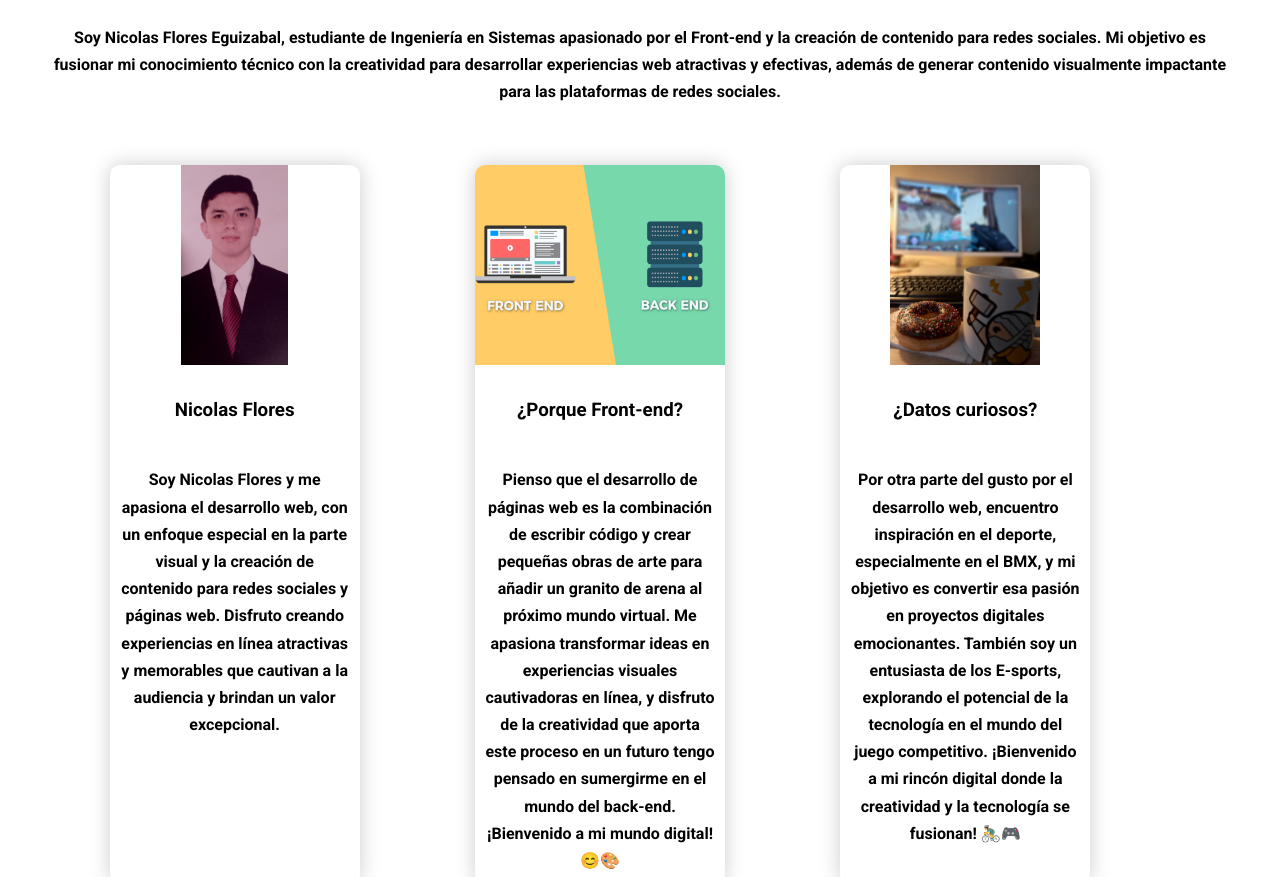
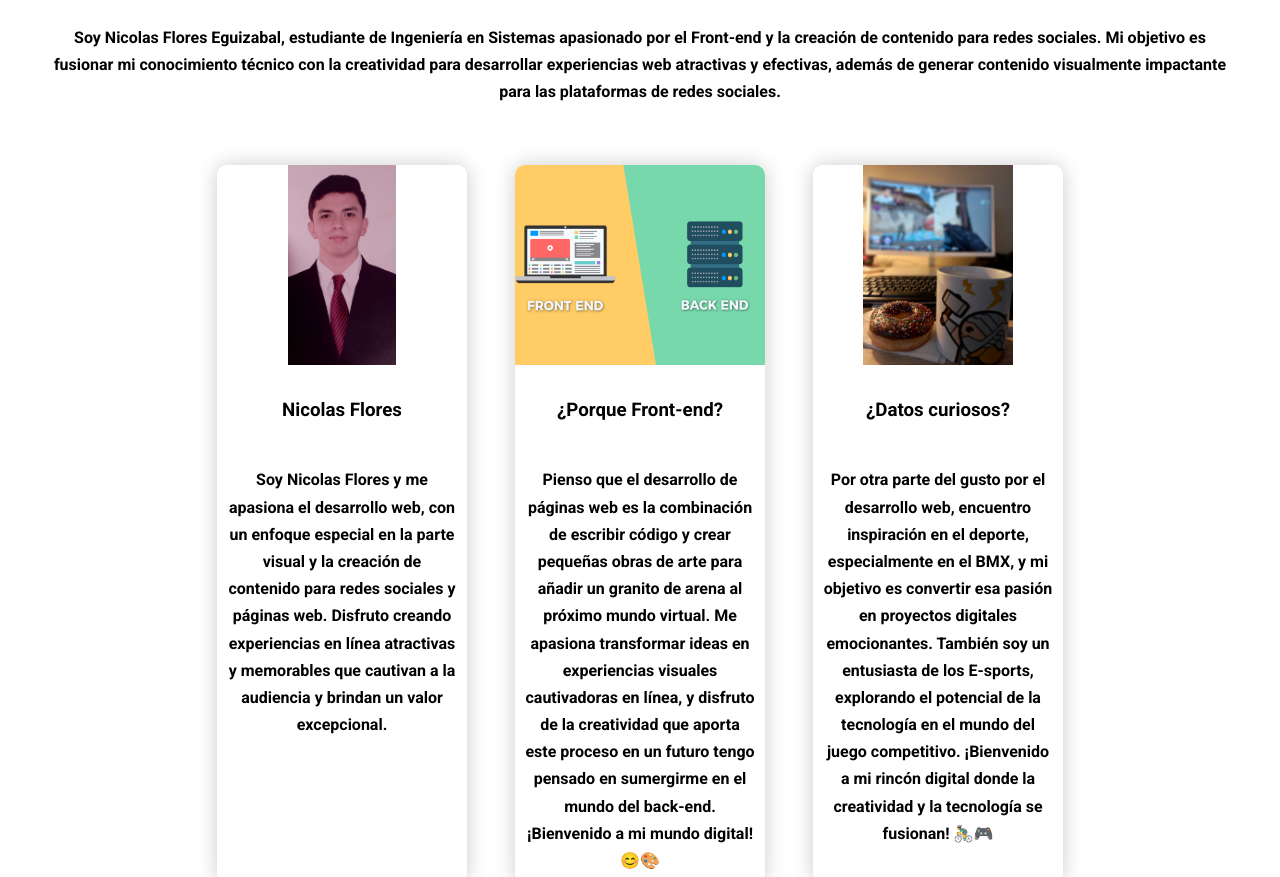
Before and after one commit to Nicolas-Flores25/Fist-Portfolio, a plain HTML site: page Index.html in a window 1280 px wide. Shown: the part 1016-1893 px from the top of the page. Drawn offline with Linux system fonts and the light colour scheme; files whose address does not match are found by name.

Commit message:
Responsive fixed

```diff
--- a/CSS/style.css
+++ b/CSS/style.css
@@ -149,12 +149,13 @@ body {
 
 .about_main {
     padding-top: 40px;
-    display: grid;
-    width: 90%;
-    margin-left: 20px;
-    margin-right: 20px;
+    display: flex;
+    justify-content: center;
+    flex-wrap: wrap;
+    margin-left: 25px;
+    margin-right: 25px;
     justify-items: center;
-    gap: 1em;
+    gap: 3em;
     overflow: hidden;
     grid-template-columns: repeat(auto-fit, minmax(300px, auto));
 }
@@ -196,6 +197,10 @@ body {
 
 .knowledge_picture {
     max-width: 500px;
+}
+
+.knowledge_text {
+    margin-left: 20px;
 }
 
 .knowledge_paragraph {
```
